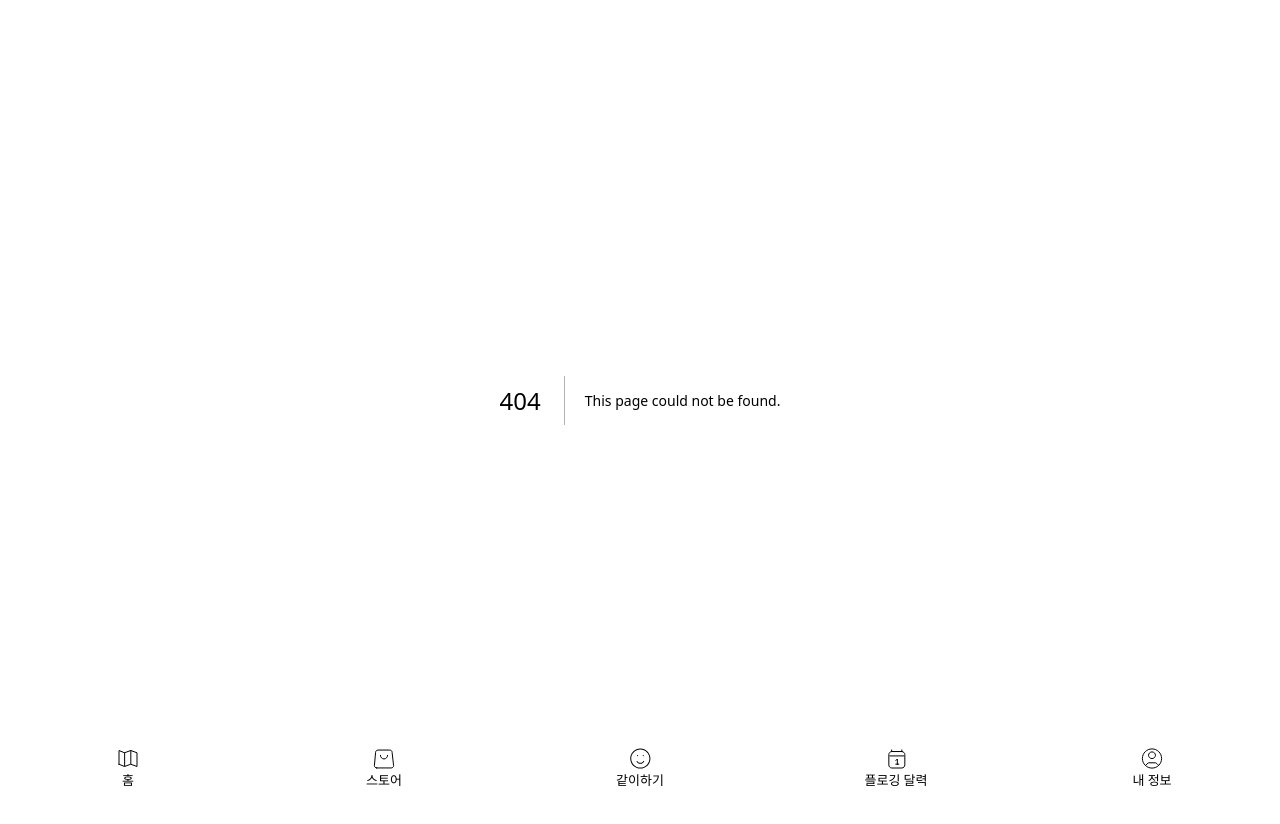
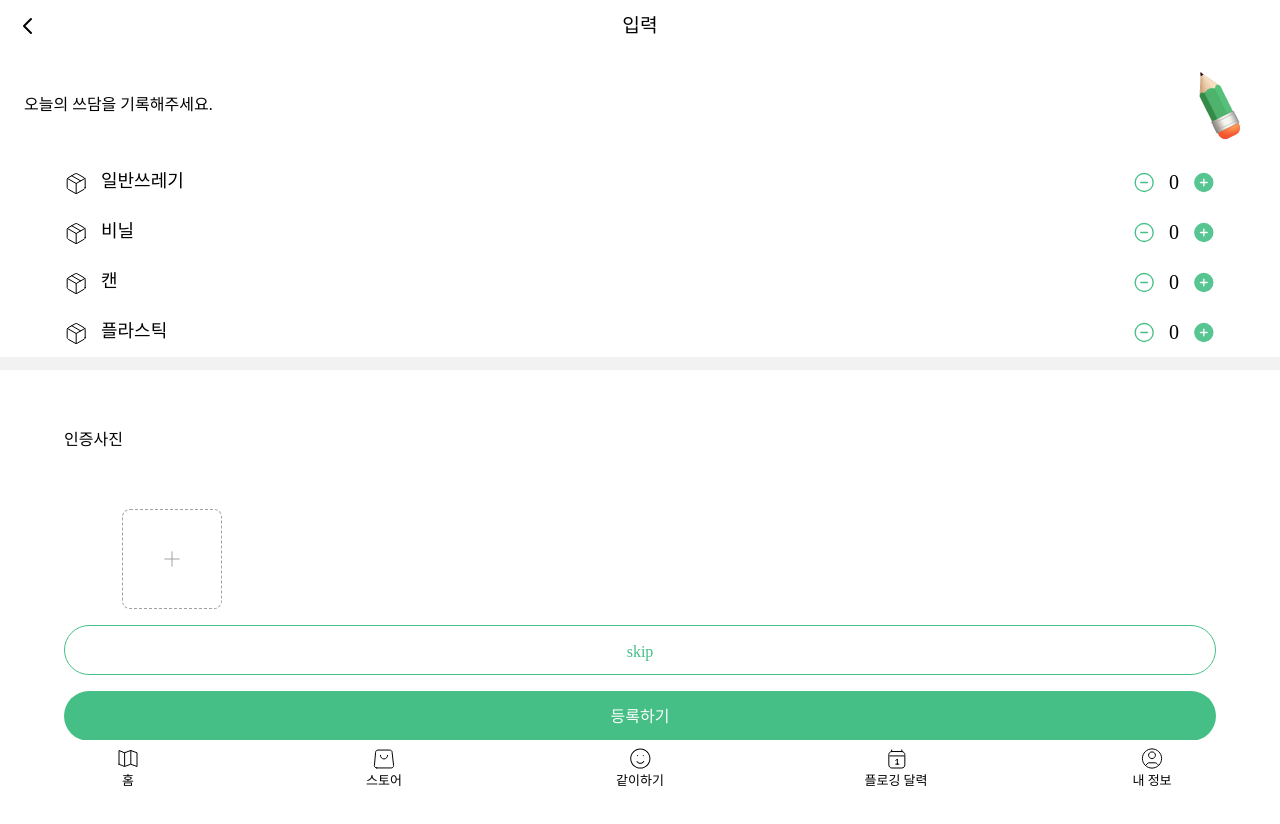
Before and after one commit to sj102300/w-get, a Next.js app: page /main/enter-result in a window 1280 px wide. Before the commit this address had no page. Shown: the top 824 px of the page. Before the commit the page ends 800 px from the top, so only its background shows below. Built offline with nearby package versions, Linux system fonts and the light colour scheme; a web font is replaced by a local one.

Commit message:
create enterResult page

```diff
--- a/src/app/calendar/calendar.scss
+++ b/src/app/calendar/calendar.scss
@@ -6,6 +6,10 @@
     flex-direction: column;
     align-items: center;
     padding-top:10px;
+
+    abbr{
+      text-decoration: none;
+    }
 
     .log{
 
--- a/src/app/community/detail/page.js
+++ b/src/app/community/detail/page.js
@@ -29,7 +29,7 @@ function Detail(){
 
             <div className='bottom-container'>
                 <h4>플로깅 리더</h4>
-                <div className='profile'><img src='https://images.pexels.com/photos/15679391/pexels-photo-15679391.jpeg?auto=compress&cs=tinysrgb&w=800&lazy=load' alt="프로필 사진"/> <p>이깨끗 님</p></div>
+                <p>이깨끗 님</p>
                 <h4>위치</h4>
                 <p>서울특별시 영등포구 여의도 한강공원 이벤트광장</p>
                 <h4>인원</h4>
@@ -38,7 +38,7 @@ function Detail(){
                 <p>한강에서 플로깅 하고, 뒷풀이로 치맥해요! 장갑이나 쓰레기봉투 지참해주세요!</p>
             </div>
 
-            <button className="lg-green-btn w-full ">참여하기</button>
+            <button className="lg-green-btn w-full mb-[10px]">참여하기</button>
         </div>
     )
 }
--- /dev/null
+++ b/src/app/main/enter-result/enter-result.scss
@@ -0,0 +1,86 @@
+
+
+.enter-result{
+    margin-top:52px;
+
+    .title{
+        width: 100%;
+        padding:14px 24px;
+        display: flex;
+        justify-content: space-between;
+        align-items: center;
+    }
+
+    .trash-container{
+        display: flex;
+        flex-direction: column;
+        width: 100%;
+
+        .item{
+            font-size: large;
+            display: flex;
+            align-items: center;
+            padding: 10px 5%;
+            justify-content: space-between;
+
+            svg{
+                display: inline-block;
+            }
+
+            .left{
+                p{
+                    margin-left:12px;
+                }
+            }
+
+            .right{
+                display: flex;
+                align-items: center;
+                h3{
+                    font-size:20px;
+                    display: inline-block;
+                    margin:0 12px;
+                }
+            }
+        }
+    }
+
+
+    .thick-line {
+        width: 100%;
+        background-color: #F2F2F2;
+        height: 13px;
+    }
+
+    .upload-img{
+        padding:0 5%;
+        h2{
+            width: 100%;
+            padding:5% 0;
+        }
+
+        .preview{
+            width: 100px;
+            height: 100px;
+            display: flex;
+            justify-content: center;
+            align-items: center;
+            border-radius: 8px;
+            margin:0 5%;
+            border: 1px dashed #A1A1A1;
+            input{
+                display: none;
+            }
+        }
+    }
+
+    .btn-container{
+        width: 90%;
+        margin:16px 5%;
+        display: flex;
+        flex-direction: column;
+        gap: 16px;
+    }
+
+
+}
--- /dev/null
+++ b/src/app/main/enter-result/page.js
@@ -0,0 +1,103 @@
+'use client'
+
+import Headerbar from '@/app/headerbar';
+import './enter-result.scss';
+import Image from 'next/image';
+import { useState } from 'react';
+
+
+function EnterResult() {
+
+    let [trashData, setTrashData] = useState([
+        {
+            name: '일반쓰레기', num: 0
+        }, {
+            name: '비닐', num: 0
+        }, {
+            name: '캔', num: 0
+        }, {
+            name: '플라스틱', num: 0
+        }
+    ]);
+    let [imgsrc, setImgSrc] = useState('');
+    let [filesrc, setFileSrc] = useState('');
+
+    return (
+        <div>
+            <Headerbar title={'입력'} color={'#fff'} />
+            <div className='enter-result'>
+                <div className='title'>
+                    <p>오늘의 쓰담을 기록해주세요.</p>
+                    <Image width={'77'} height={'77'} src='/images/pencil.png' alt="연필사진" />
+                </div>
+                <div className='trash-container'>
+                    {
+                        trashData.map((i) => {
+                            return (
+                                <div key={i} className="item">
+                                    <div className='left'>
+                                        <svg xmlns="http://www.w3.org/2000/svg" width="25" height="25" viewBox="0 0 25 25" fill="none">
+                                            <path d="M16.6765 9.89996L7.67651 4.70996" stroke="black" stroke-linecap="round" stroke-linejoin="round" />
+                                            <path d="M21.1765 16.5V8.50002C21.1762 8.1493 21.0836 7.80483 20.9081 7.50119C20.7325 7.19754 20.4803 6.94539 20.1765 6.77002L13.1765 2.77002C12.8725 2.59449 12.5276 2.50208 12.1765 2.50208C11.8254 2.50208 11.4806 2.59449 11.1765 2.77002L4.17651 6.77002C3.87278 6.94539 3.62049 7.19754 3.44498 7.50119C3.26946 7.80483 3.17687 8.1493 3.17651 8.50002V16.5C3.17687 16.8508 3.26946 17.1952 3.44498 17.4989C3.62049 17.8025 3.87278 18.0547 4.17651 18.23L11.1765 22.23C11.4806 22.4056 11.8254 22.498 12.1765 22.498C12.5276 22.498 12.8725 22.4056 13.1765 22.23L20.1765 18.23C20.4803 18.0547 20.7325 17.8025 20.9081 17.4989C21.0836 17.1952 21.1762 16.8508 21.1765 16.5Z" stroke="black" stroke-linecap="round" stroke-linejoin="round" />
+                                            <path d="M3.44653 7.45996L12.1765 12.51L20.9065 7.45996" stroke="black" stroke-linecap="round" stroke-linejoin="round" />
+                                            <path d="M12.1765 22.58V12.5" stroke="black" stroke-linecap="round" stroke-linejoin="round" />
+                                        </svg>
+                                        <p>{i.name}</p>
+                                    </div>
+                                    <div className='right'>
+                                        <svg onClick={() => {
+                                            let copy = [...trashData];
+                                            copy.num = i.num > 0 ? i.num-- : 0;
+                                            setTrashData(copy);
+                                        }} xmlns="http://www.w3.org/2000/svg" width="25" height="25" viewBox="0 0 25 25" fill="none">
+                                            <path d="M8.80151 12.5H15.5515M21.1765 12.5C21.1765 17.4706 17.1471 21.5 12.1765 21.5C7.20595 21.5 3.17651 17.4706 3.17651 12.5C3.17651 7.52944 7.20595 3.5 12.1765 3.5C17.1471 3.5 21.1765 7.52944 21.1765 12.5Z" stroke="#45BF86" stroke-width="1.35294" stroke-linecap="round" stroke-linejoin="round" />
+                                        </svg>
+                                        <h3>{i.num}</h3>
+                                        <svg onClick={() => {
+                                            let copy = [...trashData];
+                                            copy.num = i.num++;
+                                            setTrashData(copy);
+                                        }}
+                                            xmlns="http://www.w3.org/2000/svg" width="25" height="25" viewBox="0 0 25 25" fill="none">
+                                            <g opacity="0.9">
+                                                <path d="M21.8235 12.5C21.8235 17.4706 17.794 21.5 12.8235 21.5C7.85292 21.5 3.82349 17.4706 3.82349 12.5C3.82349 7.52944 7.85292 3.5 12.8235 3.5C17.794 3.5 21.8235 7.52944 21.8235 12.5Z" fill="#45BF86" stroke="#45BF86" stroke-width="1.35294" stroke-linecap="round" />
+                                                <path d="M16.1986 12.4995H12.8236M12.8236 12.4995H9.44861M12.8236 12.4995V15.8745M12.8236 12.4995L12.8236 9.12451" stroke="white" stroke-width="1.35294" stroke-linecap="round" />
+                                            </g>
+                                        </svg>
+                                    </div>
+                                </div>
+                            )
+                        })
+                    }
+                    <div className='thick-line'></div>
+
+                    <div className='upload-img'>
+                        <h2>인증사진</h2>
+                        {
+                            imgsrc === '' ?
+                                <label for="upload">
+                                    <div className="preview"><svg xmlns="http://www.w3.org/2000/svg" width="24" height="24" viewBox="0 0 24 24" fill="none">
+                                        <path d="M12.0001 4.80005L12 19.2M19.2 12L4.80005 12" stroke="#A2A2A2" stroke-linecap="round" />
+                                    </svg>
+                                        <input onInput={(e) => {
+                                            let tmp = window.URL.createObjectURL(e.target.files[0]);
+                                            setImgSrc(tmp);
+                                            setFileSrc(e.target.files[0]);
+                                            //나중에 URL.revokeObjectURL(imgsrc);  이거해줘야함
+                                        }} id="upload" type="file" accept="image/*" />
+                                    </div>
+                                </label>
+                                : <img width="100px" height="100px" src={imgsrc} accept="image/*" />
+                        }
+                    </div>
+                    <div className='btn-container'>
+                    <button className='white-btn w-full'>skip</button>
+                    <button className='green-btn w-full'>등록하기</button>
+                    </div>
+                </div>
+            </div>
+        </div>
+    )
+}
+
+export default EnterResult;
--- a/src/app/main/plogging/page.js
+++ b/src/app/main/plogging/page.js
@@ -1,18 +1,26 @@
 'use client';
 
-import { useState } from "react";
+import { useState, useEffect } from "react";
 import "./plogging.scss";
-
+import Link from "next/link";
 
 function Plogging() {
 
     let [trash, setTrash] = useState(false);
     let [nephron, setNephron] = useState(false);
     let [status, setStatus] = useState(false);
+    let [time, setTime] = useState(0);
+
+
+  useEffect(() => {
+    let intervalId;
+    intervalId = setInterval(() => setTime(time + 1), 10);
+    return () => clearInterval(intervalId);
+  }, [status, time]);
 
     return (
         <div className="plogging">
-            <button onClick={(e) => {
+            <button onClick={() => {
                 setTrash(!trash);
             }} className={trash ? "orange trash" : "green trash"}>
                 <svg xmlns="http://www.w3.org/2000/svg" width="24" height="24" viewBox="0 0 24 24" fill="none">
@@ -28,7 +36,7 @@ function Plogging() {
             </button>
             {
                 !status ?
-                    <Start setStatus={setStatus} /> : <Proceed />
+                    <Start setStatus={setStatus} /> : <Proceed time={time}/>
             }
         </div>
     )
@@ -42,10 +50,10 @@ function Start({ setStatus }) {
     )
 }
 
-function Proceed() {
+function Proceed({ time }) {
     return (
         <div className="proceed-modal">
-            <h1>00:00:27</h1>
+            <h1>{`${Math.floor(time / 360000)}:${Math.floor((time % 360000) / 6000)}:${Math.floor((time % 6000) / 100)}`}</h1>
             <button className="white-btn w-[150px] mt-[15px]">
                 <Link href="/main/enter-result">플로깅 종료하기</Link>
             </button>
```
Also changed, not shown: src/app/main/plogging/plogging.scss (+13 -11 lines), public/images/pencil.png (added).
